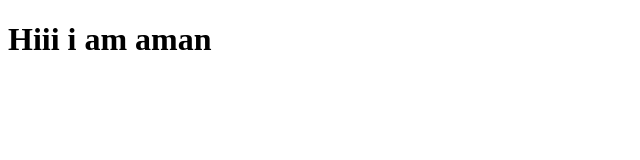
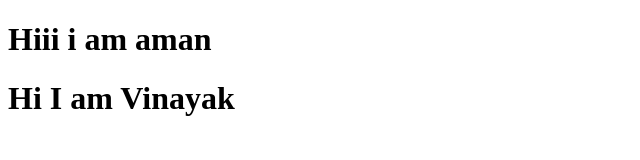
Before and after one commit to nikhileshsp/combinebatchrepo-, a plain HTML site: page aman.html in a window 1280 px wide. Shown: the whole page, without its empty margins (0-640 px from the left). Drawn offline with Linux system fonts and the light colour scheme.

Commit message:
Addednewtask

```diff
--- a/aman.html
+++ b/aman.html
@@ -8,5 +8,6 @@
 </head>
 <body>
     <h1>Hiii i am aman</h1>
+    <h1>Hi I am Vinayak</h1>
 </body>
 </html>
```
